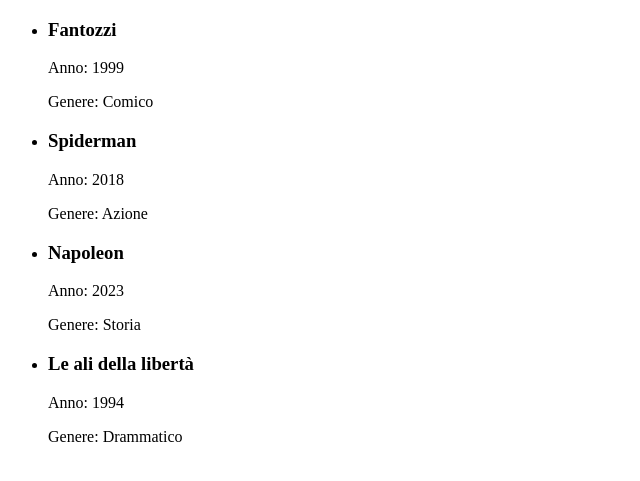
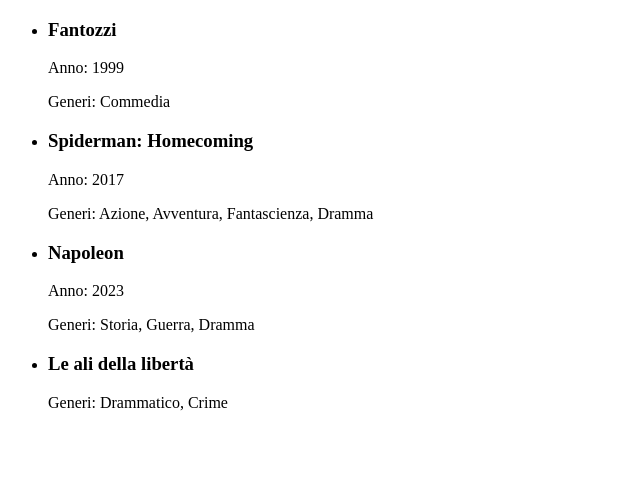
Before and after one commit to RiccardoImperato/php-oop-1, a PHP site: page / in a window 1280 px wide. Shown: the top 481 px of the page, without its empty margins (0-640 px from the left). Run offline with PHP 8.4, Linux system fonts and the light colour scheme.

Commit message:
feat: più generi supportati

```diff
--- a/index.php
+++ b/index.php
@@ -28,7 +28,7 @@ require_once __DIR__ . '/models/db.php';
             </p>
             <p>
                 <?php
-                echo "Genere:" . " " . $movie_1->getGenre();
+                echo "Generi:" . " " . implode(", ", $movie_1->getGenres());
                 ?>
             </p>
         </li>
@@ -45,7 +45,7 @@ require_once __DIR__ . '/models/db.php';
             </p>
             <p>
                 <?php
-                echo "Genere:" . " " . $movie_2->getGenre();
+                echo "Generi:" . " " . implode(", ", $movie_2->getGenres());
                 ?>
             </p>
         </li>
@@ -62,7 +62,7 @@ require_once __DIR__ . '/models/db.php';
             </p>
             <p>
                 <?php
-                echo "Genere:" . " " . $movie_3->getGenre();
+                echo "Generi:" . " " . implode(", ", $movie_3->getGenres());
                 ?>
             </p>
         </li>
@@ -74,12 +74,7 @@ require_once __DIR__ . '/models/db.php';
             </h3>
             <p>
                 <?php
-                echo "Anno:" . " " . $movie_4->getYear();
-                ?>
-            </p>
-            <p>
-                <?php
-                echo "Genere:" . " " . $movie_4->getGenre();
+                echo "Generi:" . " " . implode(", ", $movie_4->getGenres());
                 ?>
             </p>
         </li>
--- a/models/Movie.php
+++ b/models/Movie.php
@@ -5,7 +5,7 @@ class Movie
     // Varibili di istanza
     public $title;
     public $year;
-    public $genre;
+    public $genres;
 
     /**
      * __construct
@@ -15,10 +15,10 @@ class Movie
      * @param  string $genre
      * @return void
      */
-    function __construct($title, $year, $genre)
+    function __construct($title, $year, $genres)
     {
         $this->title = $title;
-        $this->genre = $genre;
+        $this->genres = $genres;
         $this->year = $year;
     }
 
@@ -47,8 +47,8 @@ class Movie
      *
      * @return array
      */
-    public function getGenre()
+    public function getGenres()
     {
-        return $this->genre;
+        return $this->genres;
     }
 }
--- a/models/db.php
+++ b/models/db.php
@@ -1,7 +1,7 @@
 <?php
 
 // Oggetti istanziati
-$movie_1 = new Movie('Fantozzi', 1999, 'Comico');
-$movie_2 = new Movie('Spiderman', 2018, 'Azione');
-$movie_3 = new Movie('Napoleon', 2023, 'Storia');
-$movie_4 = new Movie('Le ali della libertà', 1994, 'Drammatico');
+$movie_1 = new Movie('Fantozzi', 1999, ['Commedia']);
+$movie_2 = new Movie('Spiderman: Homecoming', 2017, ['Azione', 'Avventura', 'Fantascienza', 'Dramma']);
+$movie_3 = new Movie('Napoleon', 2023, ['Storia', 'Guerra', 'Dramma']);
+$movie_4 = new Movie('Le ali della libertà', 1994, ['Drammatico', 'Crime']);
```
